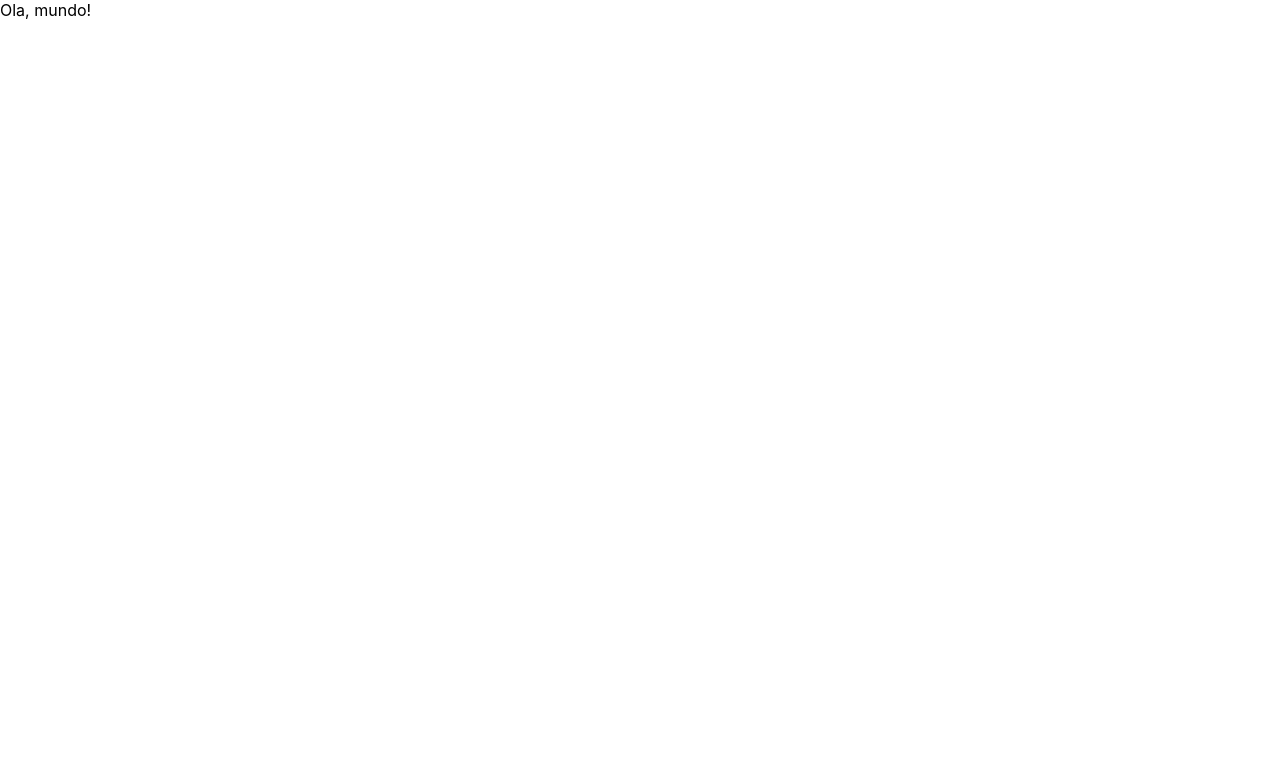
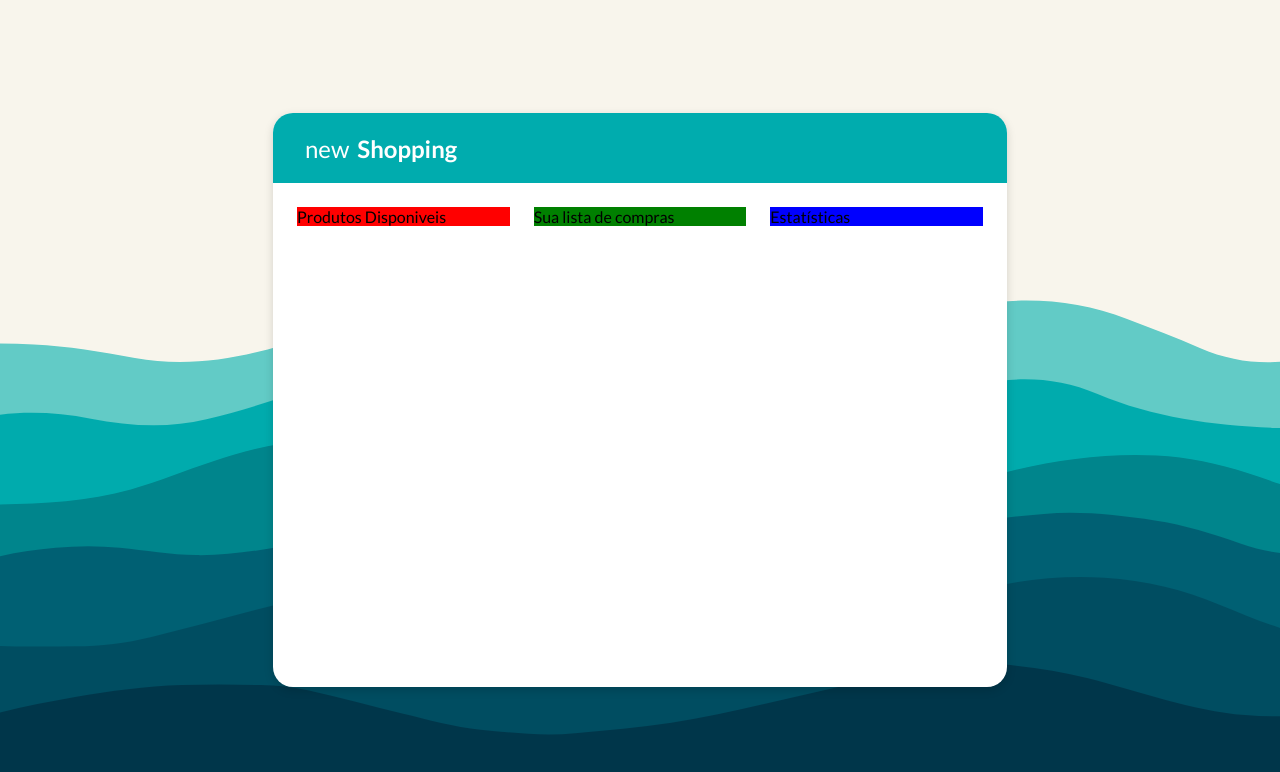
Before and after one commit to matheusrlan/Shopping, a React (Create React App) app: page / in a window 1280 px wide. Shown: the top 772 px of the page. Built offline with nearby package versions, Linux system fonts and the light colour scheme.

Commit message:
add base layout

```diff
--- a/package.json
+++ b/package.json
@@ -9,6 +9,7 @@
     "react": "^17.0.1",
     "react-dom": "^17.0.1",
     "react-scripts": "4.0.2",
+    "styled-components": "^5.2.1",
     "web-vitals": "^1.1.0"
   },
   "scripts": {
--- /dev/null
+++ b/src/components/App/App.jsx
@@ -0,0 +1,25 @@
+import React from 'react'
+import AppContainer from '../AppContainer'
+import AppHeader from '../AppHeader'
+import { Container, Wrapper } from './App.styles'
+
+function App () {
+    return <Wrapper>
+        <Container>
+        <AppHeader />
+        <AppContainer
+            left={<div style={{backgroundColor: 'red'}}>
+                Produtos Disponiveis
+            </div>}
+            middle={<div style={{backgroundColor: 'green'}}>
+                Sua lista de compras
+            </div>}
+            right={<div style={{backgroundColor: 'blue'}}>
+                Estatísticas
+            </div>}
+        />
+        </Container>
+    </Wrapper>
+}
+
+export default App
--- /dev/null
+++ b/src/components/App/App.styles.js
@@ -0,0 +1,25 @@
+import styled from 'styled-components'
+import bg from '../../assets/bg.svg'
+
+export const Wrapper = styled.div `
+  height: 100vh;
+  background-color: #f8f5ec;
+  background-image: url(${bg});
+  background-size: cover;
+  background-position: center center;
+
+  display: flex;
+  justify-content: center;
+  align-items: center;
+
+`
+
+export const Container = styled.div`
+    width: 734px;
+    height: 574px;
+
+    background-color: #ffffff;
+
+    box-shadow: 0 3px 10px rgba(0,0,0,.15);
+    border-radius: 20px;
+`
--- /dev/null
+++ b/src/components/AppContainer/AppContainer.jsx
@@ -0,0 +1,12 @@
+import React from 'react'
+import { Wrapper } from './AppContainer.styles'
+
+function AppContainer ({ left, middle, right}) {
+    return <Wrapper>
+        <div>{left}</div>
+        <div>{middle}</div>
+        <div>{right}</div>
+    </Wrapper>
+}
+
+export default AppContainer
--- /dev/null
+++ b/src/components/AppContainer/AppContainer.styles.js
@@ -0,0 +1,9 @@
+import styled from 'styled-components'
+
+export const Wrapper = styled.main`
+    display: grid;
+    grid-template-columns: repeat(3, 1fr);
+    grid-column-gap: 24px;
+
+    padding: 24px;
+`
--- /dev/null
+++ b/src/components/AppContainer/index.js
@@ -0,0 +1 @@
+export { default } from './AppContainer'
--- /dev/null
+++ b/src/components/AppHeader/AppHeader.jsx
@@ -0,0 +1,13 @@
+import React from 'react'
+import { Wrapper } from './AppHeader.styles'
+
+function AppHeader () {
+    return <Wrapper>
+        new
+        <span>
+            Shopping
+        </span>
+    </Wrapper>
+}
+
+export default AppHeader
--- /dev/null
+++ b/src/components/AppHeader/AppHeader.styles.js
@@ -0,0 +1,21 @@
+import styled from 'styled-components'
+
+export const Wrapper = styled.header`
+    background-color: #00acae;
+    height: 70px;
+    color: #ffffff;
+    font-size: 24px;
+
+    border-top-right-radius: 20px;
+    border-top-left-radius: 20px;
+
+    display: flex;
+    align-items: center;
+
+    padding: 0 32px;
+
+    span {
+        font-weight: 700;
+        margin-left: 8px;
+    }
+`
--- /dev/null
+++ b/src/components/AppHeader/index.js
@@ -0,0 +1 @@
+export { default } from './AppHeader'
--- a/src/index.css
+++ b/src/index.css
@@ -1,13 +1,11 @@
-body {
+@import url('https://fonts.googleapis.com/css2?family=Lato:wght@400;700;900&display=swap');
+
+* {
   margin: 0;
-  font-family: -apple-system, BlinkMacSystemFont, 'Segoe UI', 'Roboto', 'Oxygen',
-    'Ubuntu', 'Cantarell', 'Fira Sans', 'Droid Sans', 'Helvetica Neue',
-    sans-serif;
-  -webkit-font-smoothing: antialiased;
-  -moz-osx-font-smoothing: grayscale;
+  padding: 0;
+  box-sizing: border-box;
 }
 
-code {
-  font-family: source-code-pro, Menlo, Monaco, Consolas, 'Courier New',
-    monospace;
+body {
+  font-family: 'Lato', sans-serif;
 }
--- a/src/index.js
+++ b/src/index.js
@@ -1,16 +1,12 @@
 import React from 'react';
 import ReactDOM from 'react-dom';
 import './index.css';
+import HomeView from './views/Home.view'
 
-function App () {
-  return <div>
-    Ola, mundo!
-  </div>
-}
 
 ReactDOM.render(
   <React.StrictMode>
-    <App />
+    <HomeView />
   </React.StrictMode>,
   document.getElementById('root')
 );
--- /dev/null
+++ b/src/views/Home.view.jsx
@@ -0,0 +1,10 @@
+import React from 'react'
+import App from '../components/App/App'
+
+function HomeView () {
+    return <div>
+        <App />
+    </div>
+}
+
+export default HomeView
```
Also changed, not shown: src/assets/bg.svg (added), 1 other file (tests, documents, lock files or other folders).
